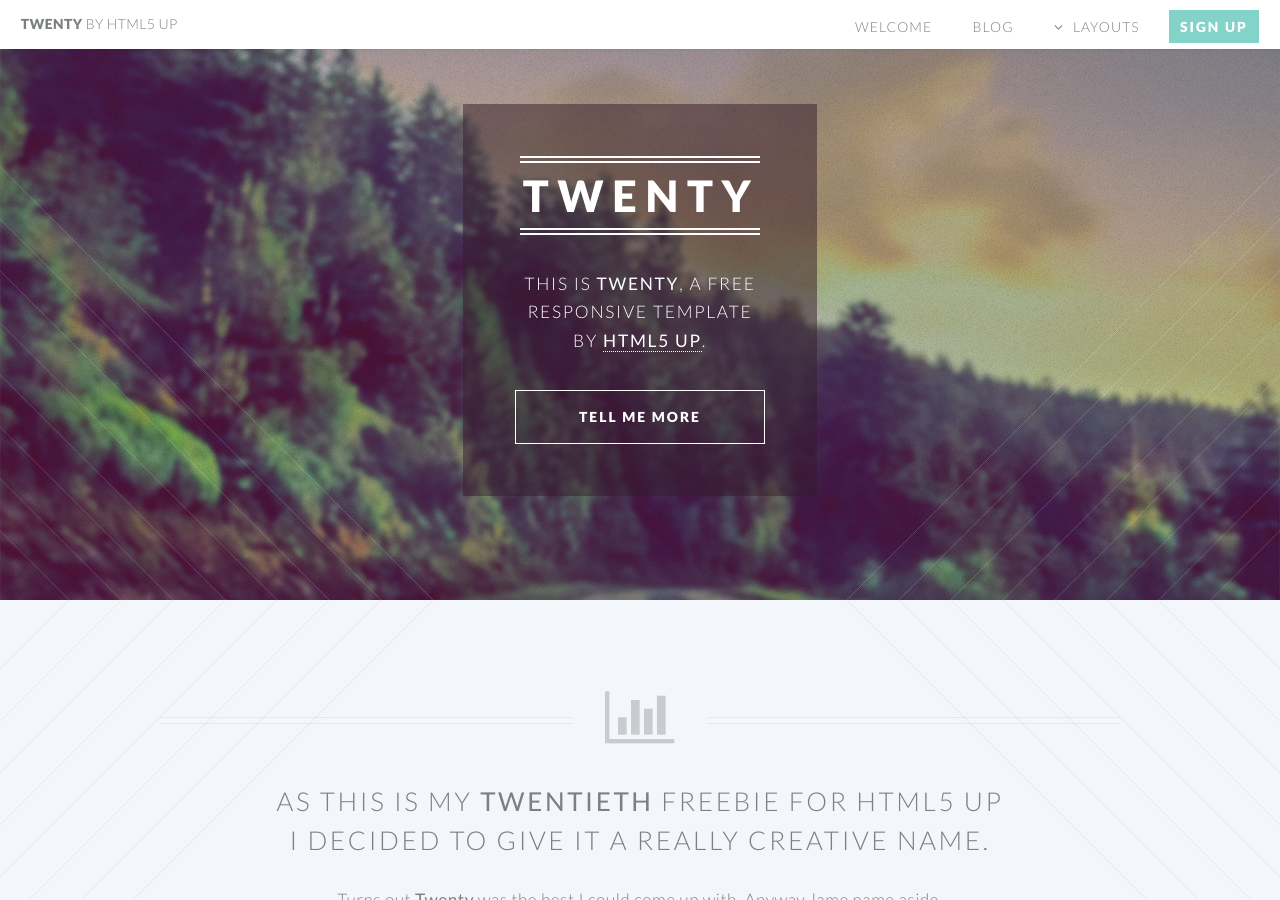
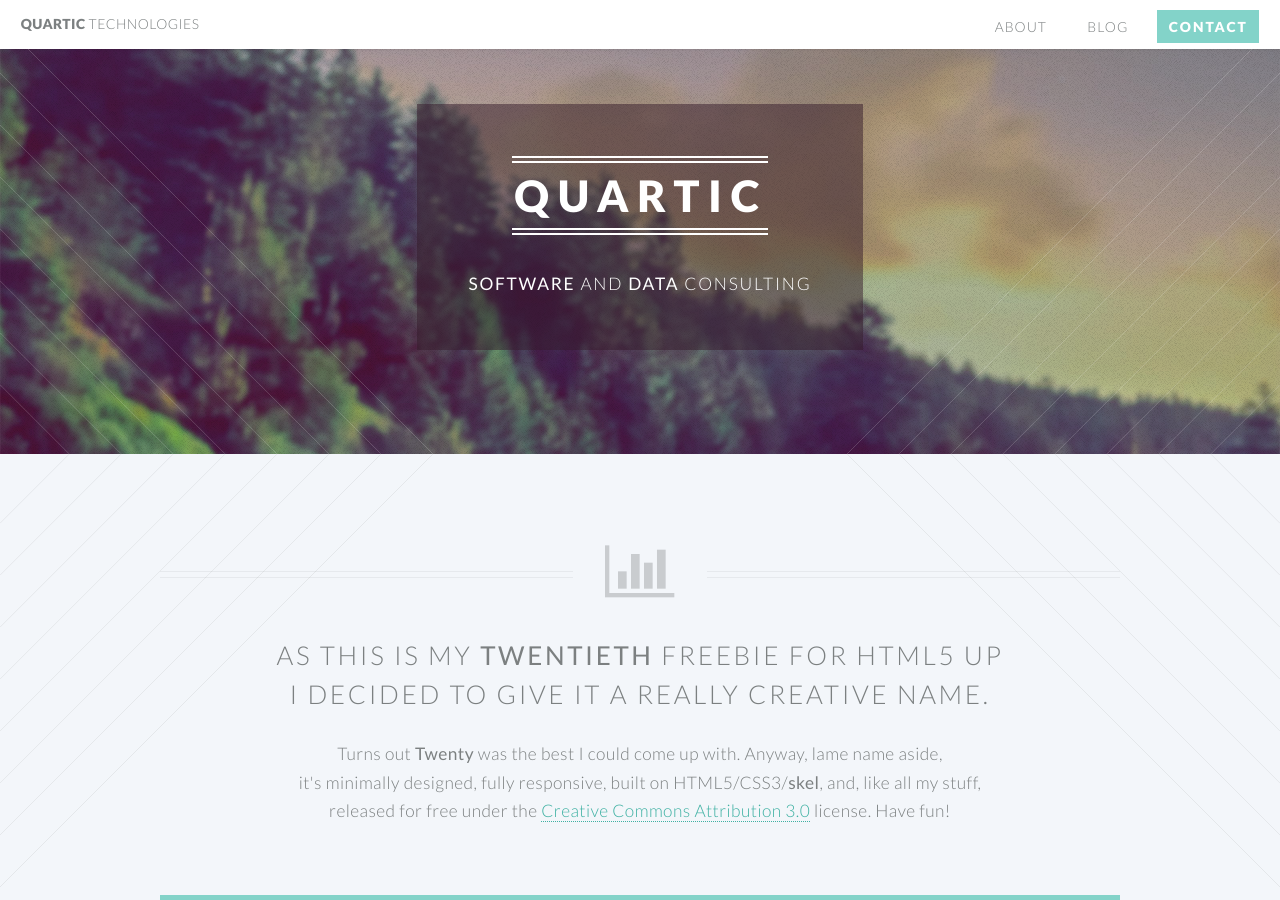
Before and after one commit to quartictech/website, a Jekyll site: the page built from index.html, in a window 1280 px wide and 900 px high. Built offline with Jekyll 4.4.1, drawn with Linux system fonts in a browser that asks for light colours; some of the changed text lies outside the part shown.

Commit message:
Slightly more us

```diff
--- a/_config.yml
+++ b/_config.yml
@@ -1,6 +1,6 @@
 # Site settings
-title: Twenty Blog
-email: your-email@domain.com
+title: Quartic Technologies
+email: contact@quartic.io
 description: > # this means to ignore newlines until "baseurl:"
   Write an awesome description for your new site here. You can edit this
   line in _config.yml. It will appear in your document head meta (for
--- a/_includes/banner.html
+++ b/_includes/banner.html
@@ -10,19 +10,10 @@
     <div class="inner">
 
         <header>
-            <h2>TWENTY</h2>
+            <h2>QUARTIC</h2>
         </header>
-        <p>This is <strong>Twenty</strong>, a free
+        <p><strong>Software</strong> and <strong>data</strong> consulting
         <br />
-        responsive template
-        <br />
-        by <a href="http://html5up.net">HTML5 UP</a>.</p>
-        <footer>
-            <ul class="buttons vertical">
-                <li><a href="#main" class="button fit scrolly">Tell Me More</a></li>
-            </ul>
-        </footer>
-
     </div>
 
 </section>
--- a/_includes/footer.html
+++ b/_includes/footer.html
@@ -3,14 +3,11 @@
 
     <ul class="icons">
         <li><a href="#" class="icon circle fa-twitter"><span class="label">Twitter</span></a></li>
-        <li><a href="#" class="icon circle fa-facebook"><span class="label">Facebook</span></a></li>
-        <li><a href="#" class="icon circle fa-google-plus"><span class="label">Google+</span></a></li>
         <li><a href="#" class="icon circle fa-github"><span class="label">Github</span></a></li>
-        <li><a href="#" class="icon circle fa-dribbble"><span class="label">Dribbble</span></a></li>
     </ul>
 
     <ul class="copyright">
-        <li>&copy; Untitled</li><li>Design: <a href="http://html5up.net">HTML5 UP</a></li>
+        <li>&copy; Quartic Technologies LTD</li><li>Design: <a href="http://html5up.net">HTML5 UP</a></li>
     </ul>
 
 </footer>
--- a/_includes/header.html
+++ b/_includes/header.html
@@ -1,29 +1,10 @@
 <header id="header">
-				<h1 id="logo"><a href="/">Twenty <span>by HTML5 UP</span></a></h1>
+				<h1 id="logo"><a href="/">Quartic <span>Technologies</span></a></h1>
 				<nav id="nav">
 					<ul>
-						<li><a href="/">Welcome</a></li>
-                        <li><a href="/blog.html">Blog</a></li>
-						<li class="submenu">
-							<a href="">Layouts</a>
-							<ul>
-								<li><a href="/left-sidebar.html">Left Sidebar</a></li>
-								<li><a href="/right-sidebar.html">Right Sidebar</a></li>
-								<li><a href="/no-sidebar.html">No Sidebar</a></li>
-								<li><a href="/contact.html">Contact</a></li>
-								<li class="submenu">
-									<a href="">Submenu</a>
-									<ul>
-										<li><a href="#">Dolore Sed</a></li>
-										<li><a href="#">Consequat</a></li>
-										<li><a href="#">Lorem Magna</a></li>
-										<li><a href="#">Sed Magna</a></li>
-										<li><a href="#">Ipsum Nisl</a></li>
-									</ul>
-								</li>
-							</ul>
-						</li>
-						<li><a href="#" class="button special">Sign Up</a></li>
+						<li><a href="/">About</a></li>
+						<li><a href="/blog.html">Blog</a></li>
+						<li><a href="#" class="button special">Contact</a></li>
 					</ul>
 				</nav>
 			</header>
```
